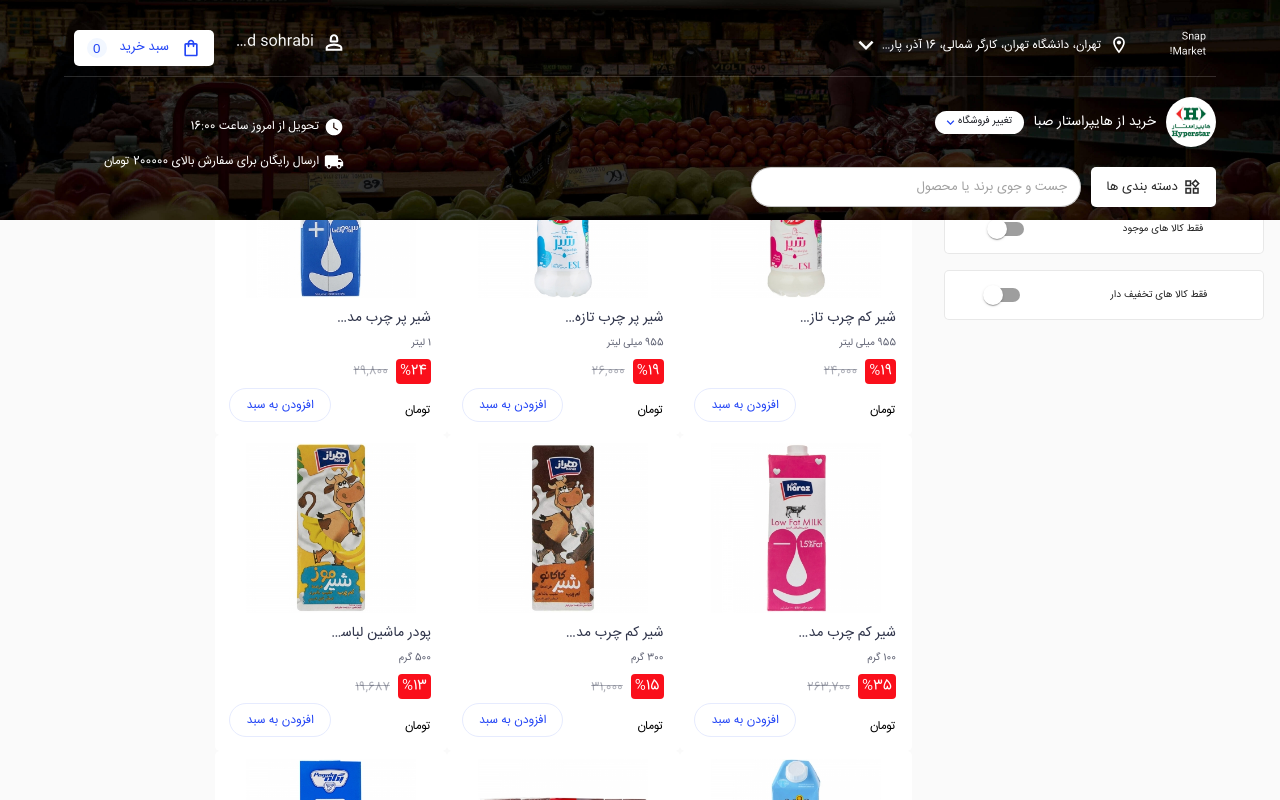
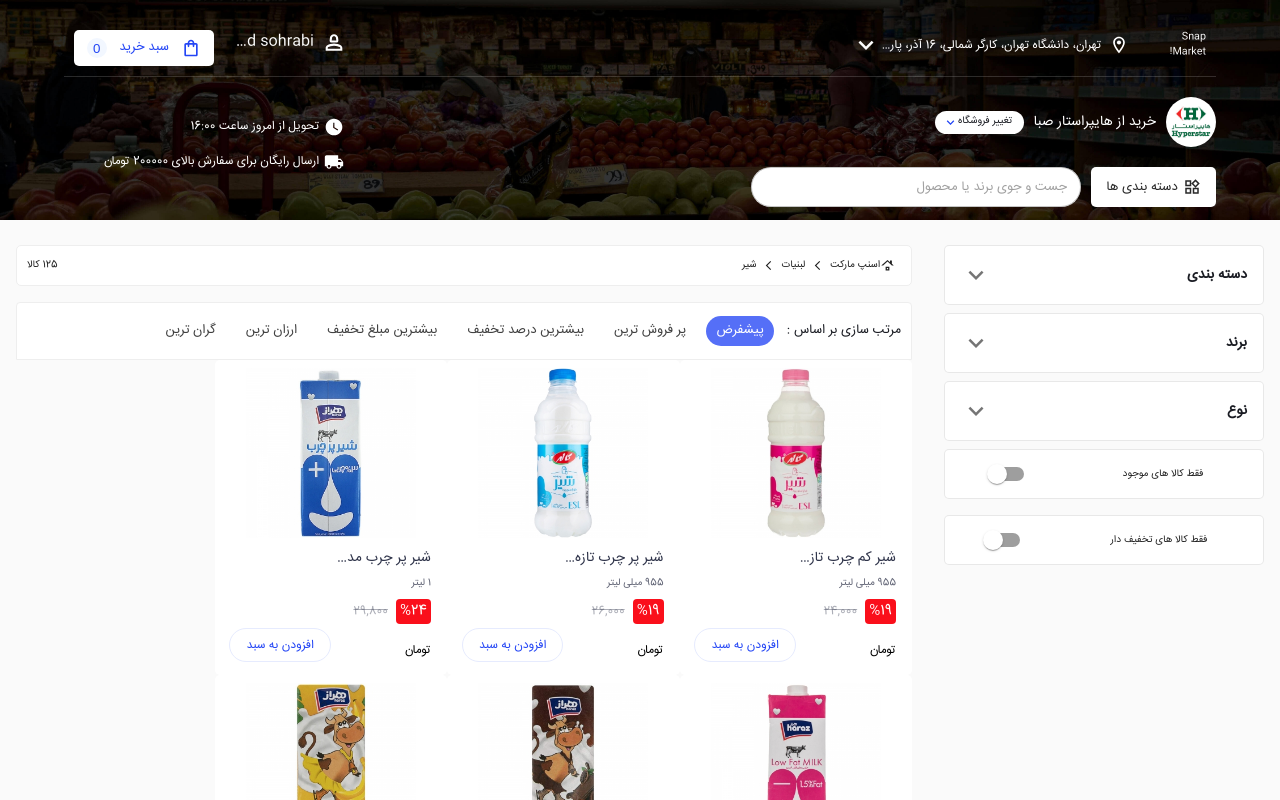
Before and after one commit to Parsahabibi/SnappMarket, a Next.js app: page /categories in a window 1280 px wide. Shown: the top 800 px of the page. Built offline with nearby package versions, Linux system fonts and the light colour scheme.

Commit message:
refactor category page done

```diff
--- a/Components/CategoryPage/CategoryPage.tsx
+++ b/Components/CategoryPage/CategoryPage.tsx
@@ -8,7 +8,7 @@ type Props = {};
 
 const CategoryPage = (props: Props) => {
   return (
-    <Grid display={{ xs: 'none', sm: 'flex' }} flexDirection={'column'}>
+    <Grid mt={30} display={{ xs: 'none', sm: 'flex' }} flexDirection={'column'}>
       <Grid display={"flex"} justifyContent={"space-around"} item xs={12}>
         <Grid width={"25%"} position="relative">
           <SidebarCategoryPage />
--- a/Components/CategoryPage/SidebarCategoryPage/SidebarCategoryPage.tsx
+++ b/Components/CategoryPage/SidebarCategoryPage/SidebarCategoryPage.tsx
@@ -10,7 +10,7 @@ const SidebarCategoryPage = (props: Props) => {
       display="flex"
       flexDirection="column"
       position="sticky"
-      top="0"
+      top="24.5rem"
       height="auto"
     >
       <FilterCategory />
```
